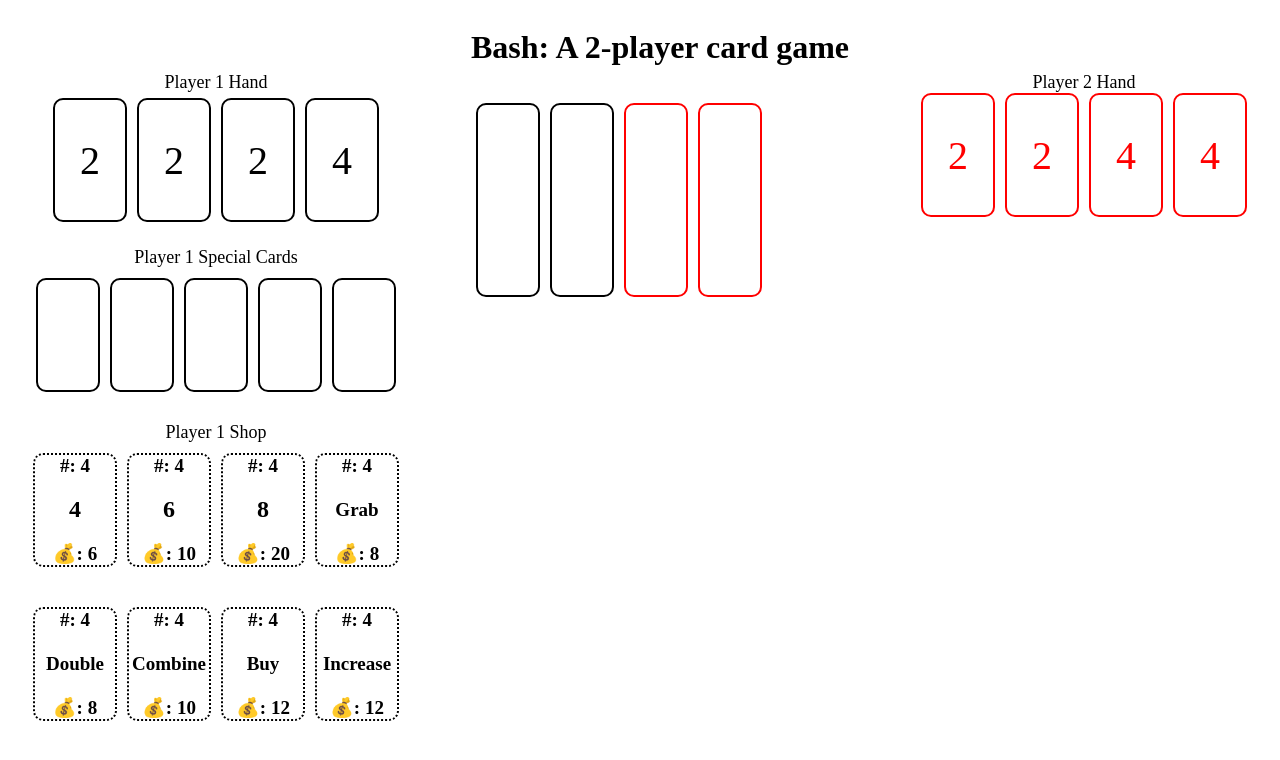
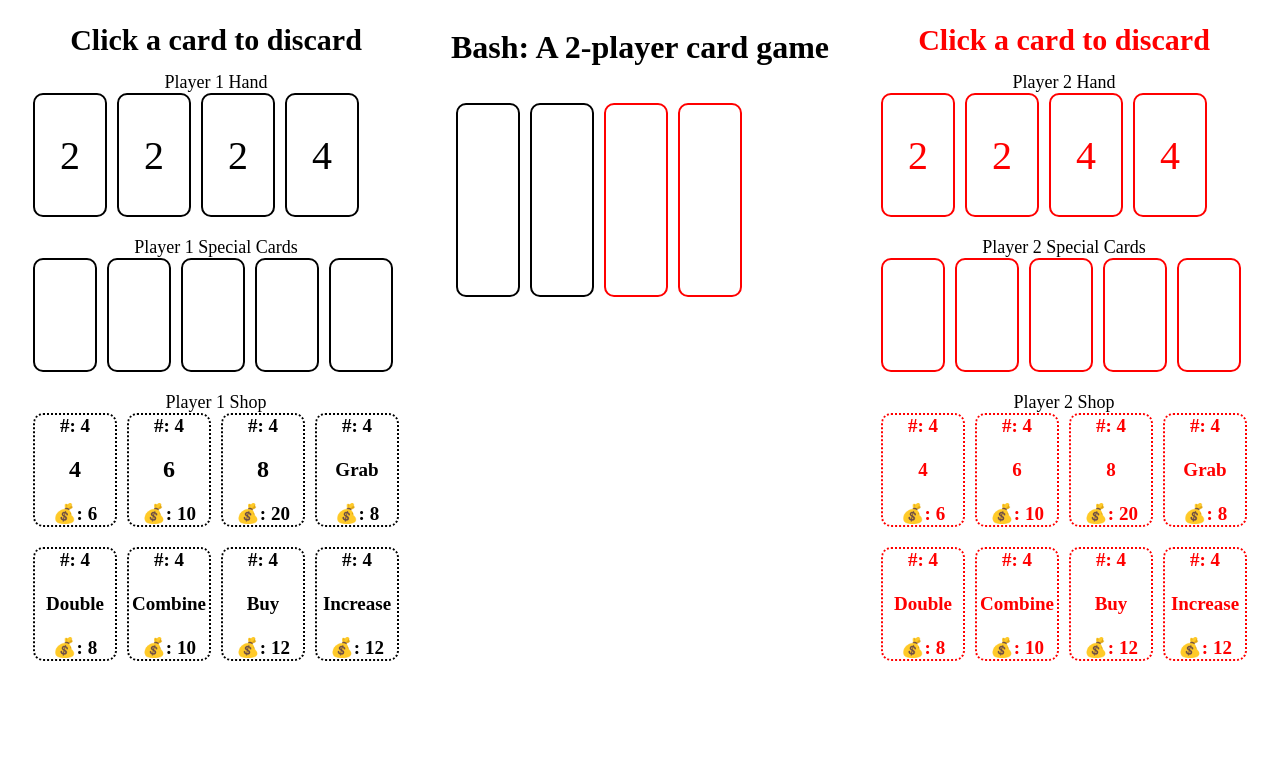
Before and after one commit to FinnPegler/bash, a plain HTML site: page index.html in a window 1280 px wide. Both pictures are taken after a click on the button "New Game". Drawn offline with Linux system fonts and the light colour scheme.

Commit message:
added player shops

```diff
--- a/index.html
+++ b/index.html
@@ -63,6 +63,28 @@
     <div class = "cards2" id = "card7"></div>
     <div class = "cards2" id = "card8"></div>
 </div>
+<p class = "center">Player 2 Special Cards</p>
+<div id = "hand2">
+    <div class = "specialcards2" id = "sc2"></div>
+    <div class = "specialcards2" id = "sc2"></div>
+    <div class = "specialcards2" id = "sc3"></div>
+    <div class = "specialcards2" id = "sc4"></div>
+    <div class = "specialcards2" id = "sc4"></div>
+</div>
+<p class = "center">Player 2 Shop</p>
+<div id = "hand2">
+    <div class = "shopcards2"><div id = "redsh1t"></div><div id = "redsh1"></div><div id = "redsh1b"></div></div>
+    <div class = "shopcards2"><div id = "redsh2t"></div><div id = "redsh2"></div><div id = "redsh2b"></div></div>
+    <div class = "shopcards2"><div id = "redsh3t"></div><div id = "redsh3"></div><div id = "redsh3b"></div></div>
+    <div class = "shopcards2"><div id = "redsh4t"></div><div id = "redsh4"></div><div id = "redsh4b"></div></div>
+</div>
+<div id = "hand2">
+    <div class = "shopcards2"><div id = "redsh5t"></div><div id = "redsh5"></div><div id = "redsh5b"></div></div>
+    <div class = "shopcards2"><div id = "redsh6t"></div><div id = "redsh6"></div><div id = "redsh6b"></div></div>
+    <div class = "shopcards2"><div id = "redsh7t"></div><div id = "redsh7"></div><div id = "redsh7b"></div></div>
+    <div class = "shopcards2"><div id = "redsh8t"></div><div id = "redsh8"></div><div id = "redsh8b"></div></div>
+</div>
+
 </div>
 
 
--- a/main.js
+++ b/main.js
@@ -16,6 +16,10 @@ stage1 = 0;
 stage2 = 0;
 value1 = 0;
 value2 = 0;
+buys1 = 1;
+buys2 = 1;
+
+
 document.getElementById("newgame").addEventListener("click",startGame);
 
 //function to start game
@@ -33,7 +37,10 @@ function startGame () {
   dealHand(deck2, hand2)
   displayHands();
   displayShop();
+  document.getElementById("directions1").innerText = "Click a card to discard";
+  document.getElementById("directions2").innerText = "Click a card to discard";
 }
+
   //Creates the full decks for both players
 function createFullDecks() {
     for (let i = 1; i < 5; i++) {
@@ -91,6 +98,15 @@ function displayShop () {
   if (countInDeck(arr1, "Combine") > 0) {document.getElementById("sh6").innerText = "Combine";document.getElementById("sh6b").innerText = "💰: 10";document.getElementById("sh6t").innerText = "#: " + (countInDeck(arr1, "Combine"))}
   if (countInDeck(arr1, "Buy") > 0) {document.getElementById("sh7").innerText = "Buy";document.getElementById("sh7b").innerText = "💰: 12";document.getElementById("sh7t").innerText = "#: " + (countInDeck(arr1, "Buy"))}
   if (countInDeck(arr1, "Increase") > 0) {document.getElementById("sh8").innerText = "Increase";document.getElementById("sh8b").innerText = "💰: 12";document.getElementById("sh8t").innerText = "#: " + (countInDeck(arr1, "Increase"))}
+
+  if (countInDeck(arr2, "4") > 0) {document.getElementById("redsh1").innerText = "4";document.getElementById("redsh1b").innerText = "💰: 6";document.getElementById("redsh1t").innerText = "#: " + (countInDeck(arr2, "4"))}
+  if (countInDeck(arr2, "6") > 0) {document.getElementById("redsh2").innerText = "6";document.getElementById("redsh2b").innerText = "💰: 10";document.getElementById("redsh2t").innerText = "#: " + (countInDeck(arr2, "6"))}
+  if (countInDeck(arr2, "8") > 0) {document.getElementById("redsh3").innerText = "8";document.getElementById("redsh3b").innerText = "💰: 20";document.getElementById("redsh3t").innerText = "#: " + (countInDeck(arr2, "8"))}
+  if (countInDeck(arr2, "Grab") > 0) {document.getElementById("redsh4").innerText = "Grab";document.getElementById("redsh4b").innerText = "💰: 8";document.getElementById("redsh4t").innerText = "#: " + (countInDeck(arr2, "Grab"))}
+  if (countInDeck(arr2, "Double") > 0) {document.getElementById("redsh5").innerText = "Double";document.getElementById("redsh5b").innerText = "💰: 8";document.getElementById("redsh5t").innerText = "#: " + (countInDeck(arr2, "Double"))}
+  if (countInDeck(arr2, "Combine") > 0) {document.getElementById("redsh6").innerText = "Combine";document.getElementById("redsh6b").innerText = "💰: 10";document.getElementById("redsh6t").innerText = "#: " + (countInDeck(arr2, "Combine"))}
+  if (countInDeck(arr2, "Buy") > 0) {document.getElementById("redsh7").innerText = "Buy";document.getElementById("redsh7b").innerText = "💰: 12";document.getElementById("redsh7t").innerText = "#: " + (countInDeck(arr2, "Buy"))}
+  if (countInDeck(arr2, "Increase") > 0) {document.getElementById("redsh8").innerText = "Increase";document.getElementById("redsh8b").innerText = "💰: 12";document.getElementById("redsh8t").innerText = "#: " + (countInDeck(arr2, "Increase"))}
 }
 
 
@@ -161,7 +177,7 @@ document.querySelectorAll(".cards1").forEach(item => {
 
   })
 
-  //Display initial flop
+  //Display flop
   function displayFlop () {
   if (stage1 && stage2 === 2) {
     document.getElementById("card9").innerText = deck1[0];
@@ -215,8 +231,8 @@ document.getElementById("ready2").addEventListener("click", stage2plus1);
 document.getElementById("ready1").addEventListener("click", playerbid);
 document.getElementById("ready2").addEventListener("click", playerbid);
 
-function stage1plus1 () {stage1 = 4;console.log("check")}
-function stage2plus1 () {stage2 = 4;console.log("check2")}
+function stage1plus1 () {stage1 = 4}
+function stage2plus1 () {stage2 = 4}
 
 //remove bids from hand
 function playerbid (){
@@ -250,6 +266,21 @@ function playerbid (){
       document.getElementById("directions2").innerText = "Spend up to " + value2 + " in your shop"
     }
 //reset remove arrays, call displayhands function
-      remove1 = [];remove2 = [];displayHands ();
+      remove1 = [];remove2 = [];displayHands (); playerBuy();
   }
 }
+
+
+//Player buy round
+
+function playerBuy () {
+  if (stage1 === 5 || stage1 ===7) {
+    document.getElementsByClassName("shopcards1")[0].addEventListener("click", take4);
+  }
+}
+
+function take4 () {
+  if (value1 >= 6 && buys1 > 0){arr1.splice(arr1.indexOf("4"), 1)
+  buys -= 1;
+}
+}
--- a/stylesheet.css
+++ b/stylesheet.css
@@ -65,9 +65,6 @@ justify-content: space-between;
 
 #hand1 {
     display: flex;
-    align-items: center;
-    justify-content: center;
-    height: 154px;
 }
 
 #hand2 {
@@ -114,6 +111,35 @@ justify-content: space-between;
     font-size: 19px;
     font-weight: bold;
 }
+
+.specialcards2 {
+    display: flex;
+    align-items: center;
+    justify-content: center;
+    width: 60px;
+    height: 110px;
+    margin:0px 5px 20px 5px;
+    border:  2px solid red;
+    border-radius: 10px;
+    color: red;
+    font-size: 40px;
+}
+
+.shopcards2 {
+    display: flex;
+    flex-direction: column;
+    align-items: center;
+    justify-content: space-between;
+    width: 80px;
+    height: 110px;
+    margin:0px 5px 20px 5px;
+    border:  2px dotted red;
+    border-radius: 10px;
+    color: red;
+    font-size: 19px;
+    font-weight: bold;
+}
+
 
 #sh1, #sh2, #sh3 {
     font-size: 24px;
```
Also changed, not shown: delete.html (added, +8 -0 lines).
